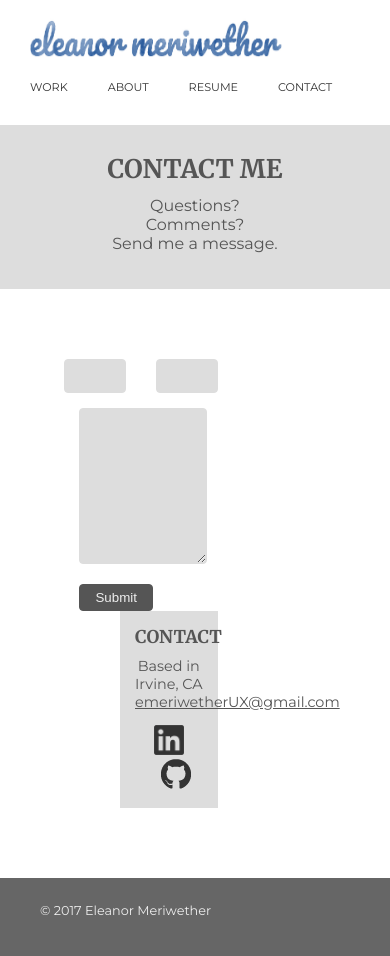
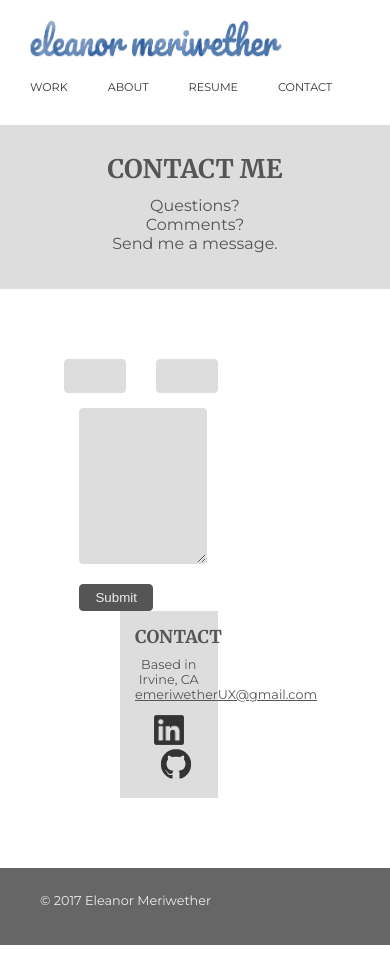
Before and after one commit to emeriwether/emeriwether.github.io, a Jekyll site: the page built from contact.html, in a window 390 px wide. Built offline with Jekyll 4.4.1, drawn with Linux system fonts in a browser that asks for light colours; nearby versions of some CDN libraries.

Commit message:
adjustment for contact info for 948 media query

```diff
--- a/css/styles.css
+++ b/css/styles.css
@@ -191,6 +191,10 @@ MEDIA QUERIES
 
     /* About Me */
     section.main article div h2 { font-size: 1.2em;  padding-bottom: 10px; }
+
+    /*Contact*/
+    section.contactInfo #info h3 { font-size: 1.1em;}
+    section.contactInfo #info p { font-size: .8em;}
 }
 
 @media screen and (max-width: 842px) {
```
